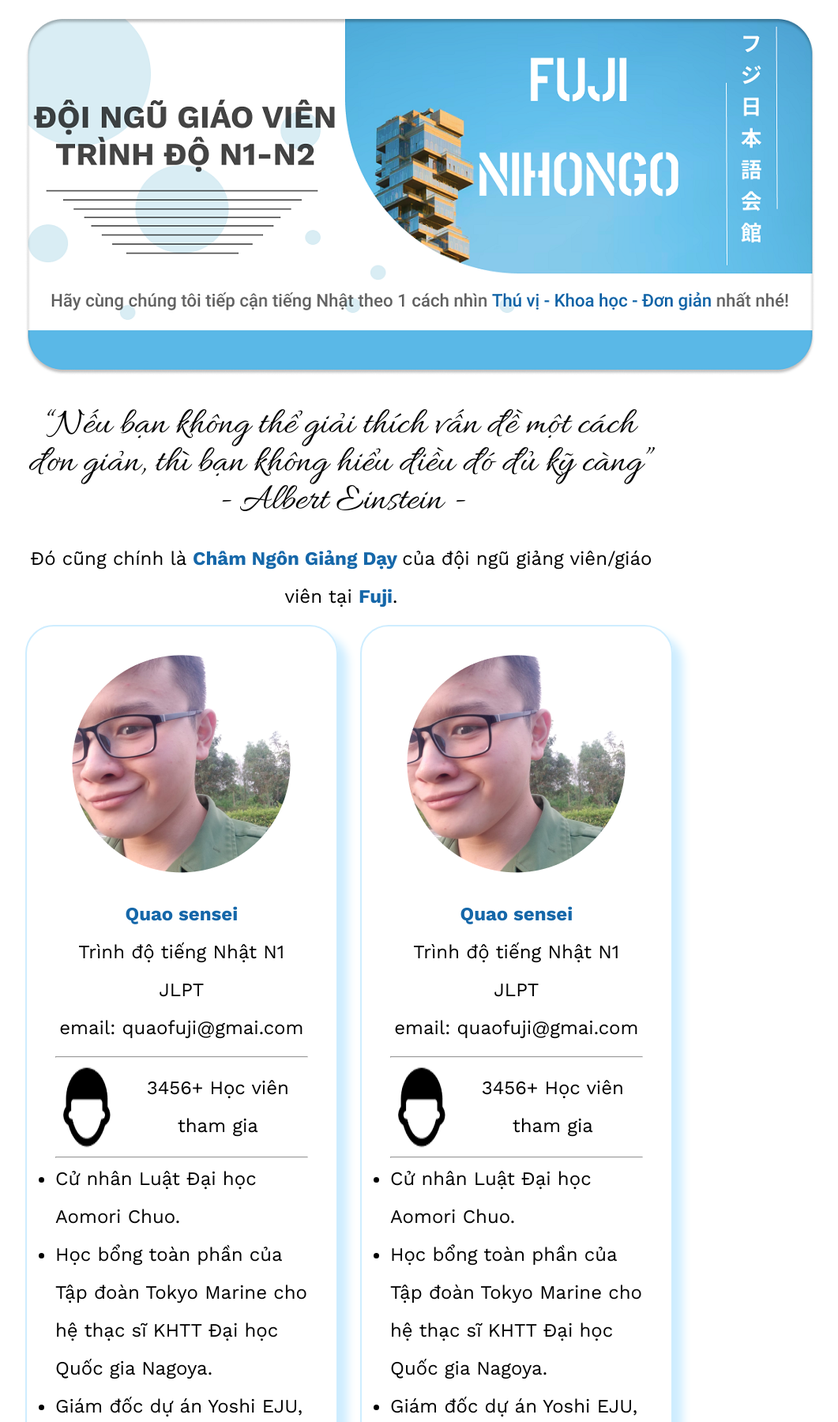
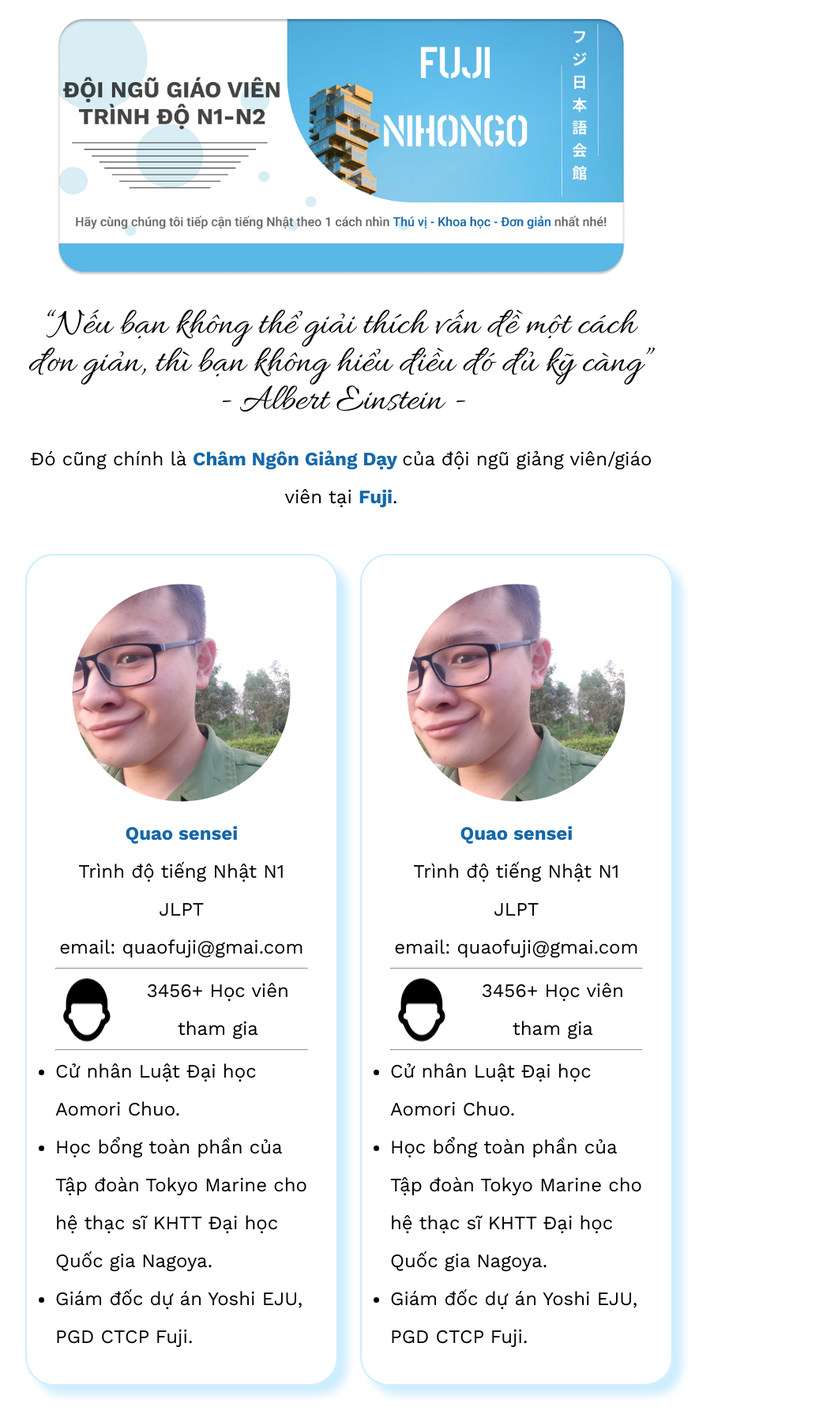
Before and after one commit to Tan-Binh/CNPM, a PHP site: page /web/giaovien.html in a window 1280 px wide. Shown: the part 120-1920 px from the top of the page at 79% size, without its empty margins (208-1269 px from the left). Run offline with PHP 8.4, Linux system fonts and the light colour scheme.

Commit message:
width banner 90%

```diff
--- a/css/giaovien.css
+++ b/css/giaovien.css
@@ -19,9 +19,9 @@ html {
     line-height: 2em;
     font-size: 1.5em;
   }
-  p{
-    margin: 0.5em 0;
-    font-size: 1em;
+
+.giaovien-banner img{
+    width: 90%;
   }
 .chamngon {
     margin: 0.5em 0;
@@ -33,7 +33,7 @@ strong{
 }
 .list-gv{
     display: grid;
-    margin-bottom: 2em;
+    margin: 2em 0;
     grid-gap: 2em;
     grid-template-columns: 1fr 1fr;
 }
```
